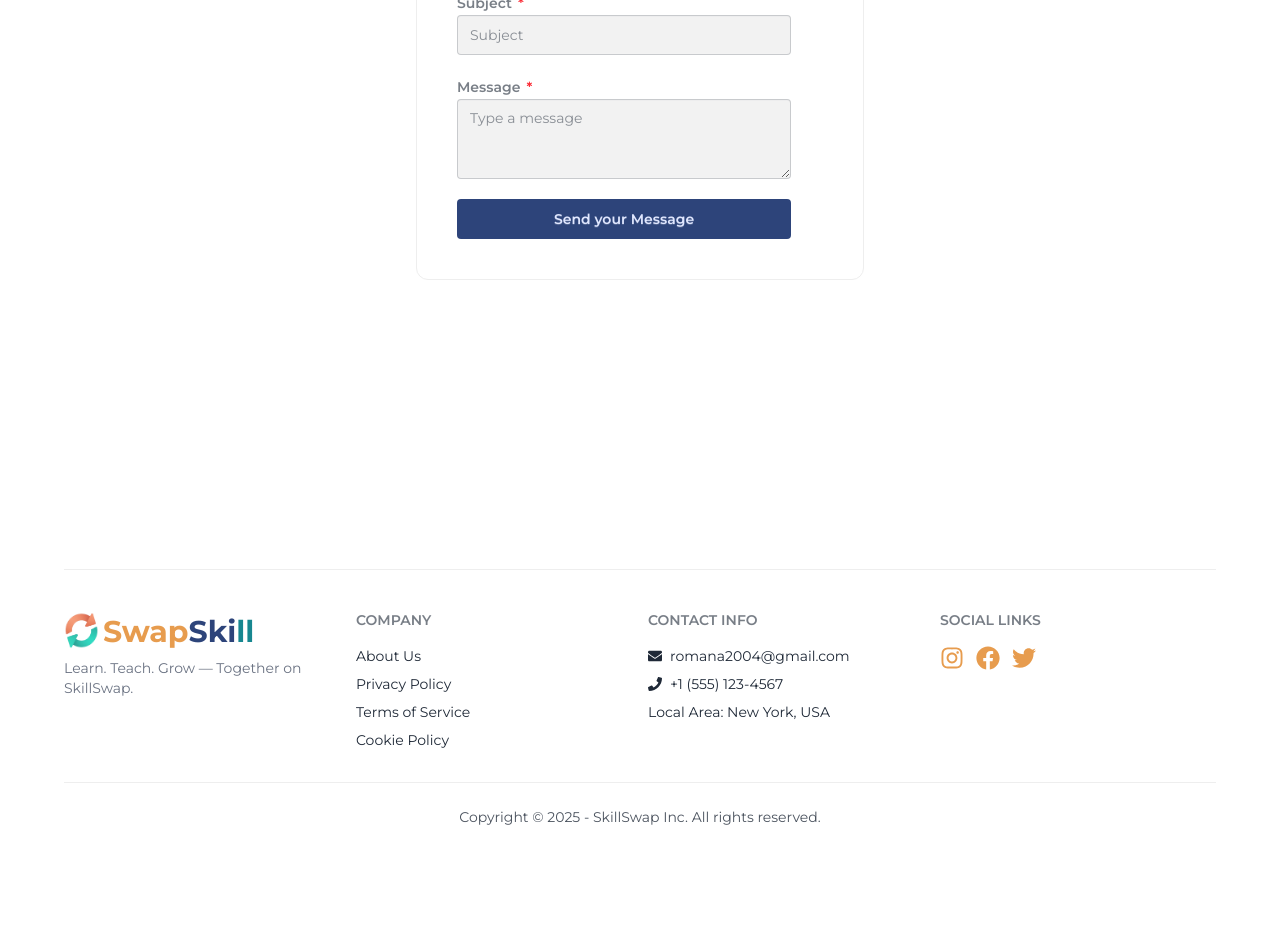
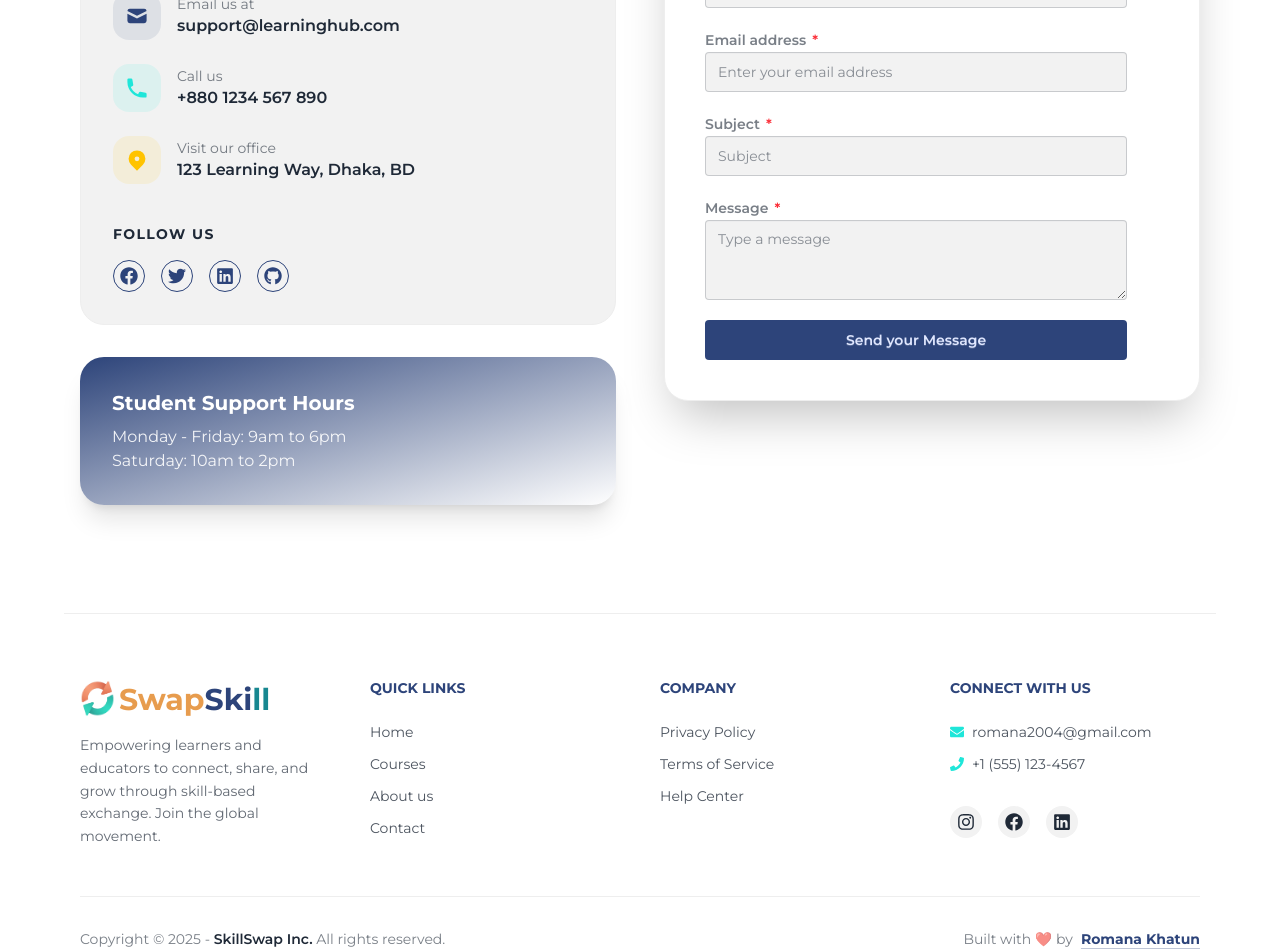
Before and after one commit to romanakhatun/skill-swap, a React (Vite) app: page /contact in a window 1280 px wide. Shown: the part 440-1392 px from the top of the page. Before the commit the page ends 1291 px from the top, so only its background shows below. Built offline with nearby package versions, Linux system fonts and the light colour scheme; no server answers.

Commit message:
polished some design

```diff
--- a/src/components/Footer.jsx
+++ b/src/components/Footer.jsx
@@ -4,64 +4,151 @@ import {
   FaInstagram,
   FaPhone,
   FaEnvelope,
+  FaLinkedin,
 } from "react-icons/fa";
+import { NavLink } from "react-router"; // For internal routing
 import Logo from "./Logo";
 
 const Footer = () => {
+  // Same links as your Navbar for consistency (Requirement 2)
+  const navLinks = [
+    { name: "Home", path: "/" },
+    { name: "Courses", path: "/all-course" },
+    { name: "About us", path: "/about-us" },
+    { name: "Contact", path: "/contact" },
+  ];
+
   return (
-    <footer className="text-primary-accent pt-10">
-      <div className="footer border-b border-base-300 pb-8 grid grid-cols-1 md:grid-cols-2 lg:grid-cols-4">
-        <div>
+    <footer className="bg-base-100 text-base-content pt-16 pb-8 transition-colors duration-300">
+      <div className="max-w-7xl mx-auto px-4">
+        <div className="footer border-b border-base-300 pb-12 grid grid-cols-1 md:grid-cols-2 lg:grid-cols-4 gap-10">
+          {/* Brand Column */}
+          <div className="flex flex-col gap-4">
             <Logo />
-          <p className="text-sm text-gray-500 max-w-xs">
-            Learn. Teach. Grow — Together on SkillSwap.
+            <p className="text-base-content/70 text-sm leading-relaxed max-w-xs">
+              Empowering learners and educators to connect, share, and grow
+              through skill-based exchange. Join the global movement.
             </p>
           </div>
 
-        {/* Privacy Policy */}
+          {/* Quick Links Column (Working Internal Links) */}
           <nav>
-          <h6 className="footer-title text-primary-accent">Company</h6>
-          <a className="link link-hover">About Us</a>
-          <a className="link link-hover">Privacy Policy</a>
-          <a className="link link-hover">Terms of Service</a>
-          <a className="link link-hover">Cookie Policy</a>
+            <h6 className="footer-title text-primary opacity-100 font-bold mb-4">
+              Quick Links
+            </h6>
+            <div className="flex flex-col gap-3">
+              {navLinks.map((link) => (
+                <NavLink
+                  key={link.name}
+                  to={link.path}
+                  className="link link-hover text-base-content/80 hover:text-primary transition-colors"
+                >
+                  {link.name}
+                </NavLink>
+              ))}
+            </div>
           </nav>
 
-        {/* Contact Info */}
+          {/* Legal/Company Column */}
           <nav>
-          <h6 className="footer-title text-primary-accent">Contact Info</h6>
-          <a className="link link-hover flex items-center">
-            <FaEnvelope className="mr-2" />
+            <h6 className="footer-title text-primary opacity-100 font-bold mb-4">
+              Company
+            </h6>
+            <div className="flex flex-col gap-3">
+              <NavLink
+                to="/privacy"
+                className="link link-hover text-base-content/80 hover:text-primary"
+              >
+                Privacy Policy
+              </NavLink>
+              <NavLink
+                to="/terms"
+                className="link link-hover text-base-content/80 hover:text-primary"
+              >
+                Terms of Service
+              </NavLink>
+              <NavLink
+                to="/help"
+                className="link link-hover text-base-content/80 hover:text-primary"
+              >
+                Help Center
+              </NavLink>
+            </div>
+          </nav>
+
+          {/* Contact & Social (Requirement 2: Social links included) */}
+          <nav>
+            <h6 className="footer-title text-primary opacity-100 font-bold mb-4">
+              Connect With Us
+            </h6>
+            <div className="flex flex-col gap-3 mb-6">
+              <a
+                href="mailto:support@skillswap.com"
+                className="link link-hover flex items-center gap-2 text-base-content/80 hover:text-primary"
+              >
+                <FaEnvelope className="text-secondary" />
                 romana2004@gmail.com
               </a>
-          <a className="link link-hover flex items-center">
-            <FaPhone className="mr-2" />
+              <a
+                href="tel:+15551234567"
+                className="link link-hover flex items-center gap-2 text-base-content/80 hover:text-primary"
+              >
+                <FaPhone className="text-secondary" />
                 +1 (555) 123-4567
               </a>
-          <a className="link link-hover">Local Area: New York, USA</a>
-        </nav>
+            </div>
 
-        {/* Social Links */}
-        <nav>
-          <h6 className="footer-title text-primary-accent">Social Links</h6>
-          <div className="grid grid-flow-col gap-3">
-            <a href="https://instagram.com" className="text-2xl text-[#e79c4e]">
-              <FaInstagram />
+            <div className="flex gap-4">
+              <a
+                href="https://www.instagram.com/romanakhatun_2004/"
+                target="_blank"
+                rel="noreferrer"
+                className="btn btn-circle btn-sm btn-ghost bg-base-200 hover:bg-primary hover:text-white transition-all"
+              >
+                <FaInstagram size={18} />
               </a>
-            <a href="https://facebook.com" className="text-2xl text-[#e79c4e]">
-              <FaFacebook />
+              <a
+                href="https://www.facebook.com/romana2004"
+                target="_blank"
+                rel="noreferrer"
+                className="btn btn-circle btn-sm btn-ghost bg-base-200 hover:bg-primary hover:text-white transition-all"
+              >
+                <FaFacebook size={18} />
               </a>
-            <a href="https://twitter.com" className="text-2xl text-[#e79c4e]">
-              <FaTwitter />
+              <a
+                href="https://linkedin.com/romana-khatun1"
+                target="_blank"
+                rel="noreferrer"
+                className="btn btn-circle btn-sm btn-ghost bg-base-200 hover:bg-primary hover:text-white transition-all"
+              >
+                <FaLinkedin size={18} />
               </a>
             </div>
           </nav>
         </div>
-      <div className="text-center">
-        <p className="text-sm opacity-80 mt-6">
-          Copyright © {new Date().getFullYear()} - SkillSwap Inc. All rights
-          reserved.
+
+        {/* Bottom Copyright */}
+        <div className="flex flex-col md:flex-row justify-between items-center gap-4 text-sm text-base-content/60 pt-8">
+          <p>
+            Copyright © {new Date().getFullYear()} -{" "}
+            <span className="font-semibold text-base-content">
+              SkillSwap Inc.
+            </span>{" "}
+            All rights reserved.
           </p>
+
+          <div className="flex items-center gap-2">
+            <span>Built with ❤️ by</span>
+            <a
+              href="https://romana-khatun.web.app"
+              target="_blank"
+              rel="noopener noreferrer"
+              className="font-bold text-primary hover:text-secondary transition-colors underline underline-offset-4 decoration-primary/30"
+            >
+              Romana Khatun
+            </a>
+          </div>
+        </div>
       </div>
     </footer>
   );
--- a/src/pages/Contact.jsx
+++ b/src/pages/Contact.jsx
@@ -1,11 +1,121 @@
+import React from "react";
+import { HiMail, HiPhone, HiLocationMarker } from "react-icons/hi";
+import { FaFacebook, FaTwitter, FaLinkedin, FaGithub } from "react-icons/fa";
+
 const Contact = () => {
+  const handleSubmit = (e) => {
+    e.preventDefault();
+    alert("Message sent successfully!");
+  };
+
   return (
-    <div className="flex justify-center items-center mt-15">
-      <div className="w-full bg-base-100 max-w-md rounded-xl p-10 border border-base-300">
-        <h1 className="text-primary text-2xl font-semibold mb-4">Contact us</h1>
-        <div className="border-b border-base-300 mb-6"></div>
+    <div className="min-h-screen py-12 px-4 transition-colors duration-300">
+      <div className="max-w-6xl mx-auto">
+        {/* Header Section */}
+        <div className="text-center mb-16">
+          <h1 className="text-4xl md:text-5xl font-extrabold text-base-content mb-4">
+            Get In <span className="text-primary">Touch</span>
+          </h1>
+          <p className="text-base-content/70 max-w-xl mx-auto">
+            Have questions about our courses or need technical support? We're
+            here to help you 24/7.
+          </p>
+          <div className="line mx-auto mt-6"></div>
+        </div>
 
-        <form className="space-y-5 mr-8">
+        <div className="grid grid-cols-1 lg:grid-cols-2 gap-12 items-start">
+          {/* Contact Information */}
+          <div className="space-y-8 order-2 lg:order-1">
+            <div className="bg-base-200 p-8 rounded-3xl border border-base-300">
+              <h2 className="text-2xl font-bold mb-6 text-base-content">
+                Contact Information
+              </h2>
+
+              <div className="space-y-6">
+                <div className="flex items-center gap-4">
+                  <div className="w-12 h-12 rounded-2xl bg-primary/10 flex items-center justify-center text-primary">
+                    <HiMail size={24} />
+                  </div>
+                  <div>
+                    <p className="text-sm text-base-content/60">Email us at</p>
+                    <p className="font-semibold text-base-content">
+                      support@learninghub.com
+                    </p>
+                  </div>
+                </div>
+
+                <div className="flex items-center gap-4">
+                  <div className="w-12 h-12 rounded-2xl bg-secondary/10 flex items-center justify-center text-secondary">
+                    <HiPhone size={24} />
+                  </div>
+                  <div>
+                    <p className="text-sm text-base-content/60">Call us</p>
+                    <p className="font-semibold text-base-content">
+                      +880 1234 567 890
+                    </p>
+                  </div>
+                </div>
+
+                <div className="flex items-center gap-4">
+                  <div className="w-12 h-12 rounded-2xl bg-accent/10 flex items-center justify-center text-accent">
+                    <HiLocationMarker size={24} />
+                  </div>
+                  <div>
+                    <p className="text-sm text-base-content/60">
+                      Visit our office
+                    </p>
+                    <p className="font-semibold text-base-content">
+                      123 Learning Way, Dhaka, BD
+                    </p>
+                  </div>
+                </div>
+              </div>
+
+              {/* Social Links (Requirement 2) */}
+              <div className="mt-10">
+                <p className="text-sm font-bold text-base-content uppercase tracking-widest mb-4">
+                  Follow Us
+                </p>
+                <div className="flex gap-4">
+                  <a
+                    href="#"
+                    className="btn btn-circle btn-sm btn-outline btn-primary"
+                  >
+                    <FaFacebook size={18} />
+                  </a>
+                  <a
+                    href="#"
+                    className="btn btn-circle btn-sm btn-outline btn-primary"
+                  >
+                    <FaTwitter size={18} />
+                  </a>
+                  <a
+                    href="#"
+                    className="btn btn-circle btn-sm btn-outline btn-primary"
+                  >
+                    <FaLinkedin size={18} />
+                  </a>
+                  <a
+                    href="#"
+                    className="btn btn-circle btn-sm btn-outline btn-primary"
+                  >
+                    <FaGithub size={18} />
+                  </a>
+                </div>
+              </div>
+            </div>
+
+            {/* Support Hours Card */}
+            <div className="bg-gradient-to-br from-primary to-primary-accent p-8 rounded-3xl text-white shadow-xl">
+              <h3 className="text-xl font-bold mb-2">Student Support Hours</h3>
+              <p className="opacity-90">Monday - Friday: 9am to 6pm</p>
+              <p className="opacity-90">Saturday: 10am to 2pm</p>
+            </div>
+          </div>
+
+          {/*  The Form */}
+          <div className="bg-base-100 p-8 md:p-10 rounded-3xl border border-base-300 shadow-2xl order-1 lg:order-2">
+            <form onSubmit={handleSubmit} className="space-y-5 mr-8">
               {/* Name Fields */}
               <div>
                 <label className="label text-sm font-semibold">
@@ -66,6 +176,8 @@ const Contact = () => {
             </form>
           </div>
         </div>
+      </div>
+    </div>
   );
 };
 
--- a/src/pages/ForgotPassword.jsx
+++ b/src/pages/ForgotPassword.jsx
@@ -46,7 +46,7 @@ const ForgotPassword = () => {
         </h1>
         <div className="border-b border-base-300 mb-6"></div>
 
-        <form onSubmit={handleResetPassword} className="space-y-5 mr-8">
+        <form onSubmit={handleResetPassword} className="space-y-5">
           {/* Email Field */}
           <div>
             <label className="label text-primary-accent font-semibold text-sm">
@@ -71,7 +71,7 @@ const ForgotPassword = () => {
 
         {/* Register Link */}
         <p className="text-center text-sm mt-4">
-          Remembered your password?
+          Remembered your password?{" "}
           <Link to="/login" className="text-primary font-semibold">
             Back to Login
           </Link>
--- a/src/pages/Login.jsx
+++ b/src/pages/Login.jsx
@@ -57,7 +57,7 @@ const Login = () => {
           </h1>
           <div className="border-b border-base-300 mb-6"></div>
 
-          <form onSubmit={handleSignIn} className="space-y-5 mr-8">
+          <form onSubmit={handleSignIn} className="space-y-5">
             {/* Email Field */}
             <div>
               <label className="label text-primary-accent font-semibold text-sm">
@@ -123,7 +123,7 @@ const Login = () => {
 
           {/* Register Link */}
           <p className="text-center text-sm">
-            Don’t Have An Account?
+            Don’t Have An Account?{" "}
             <Link to="/register" className="text-primary font-semibold">
               Register
             </Link>
--- a/src/pages/Register.jsx
+++ b/src/pages/Register.jsx
@@ -96,7 +96,7 @@ const Register = () => {
           </h1>
           <div className="border-b border-base-300 mb-6"></div>
 
-          <form onSubmit={handleRegister} className="space-y-5 mr-8">
+          <form onSubmit={handleRegister} className="space-y-5">
             {/* Name Fields */}
             <div>
               <label className="label text-sm font-semibold">
@@ -184,7 +184,7 @@ const Register = () => {
           <SocialSignIn />
 
           <p className="text-center text-sm">
-            Have an account?
+            Have an account?{" "}
             <Link to="/login" className="text-primary font-semibold">
               Login
             </Link>
```
Also changed, not shown: src/pages/AboutUs.jsx (+40 -26 lines), src/pages/AllCourse.jsx (+40 -34 lines). Lines whose indentation alone changed are shown as unchanged.
